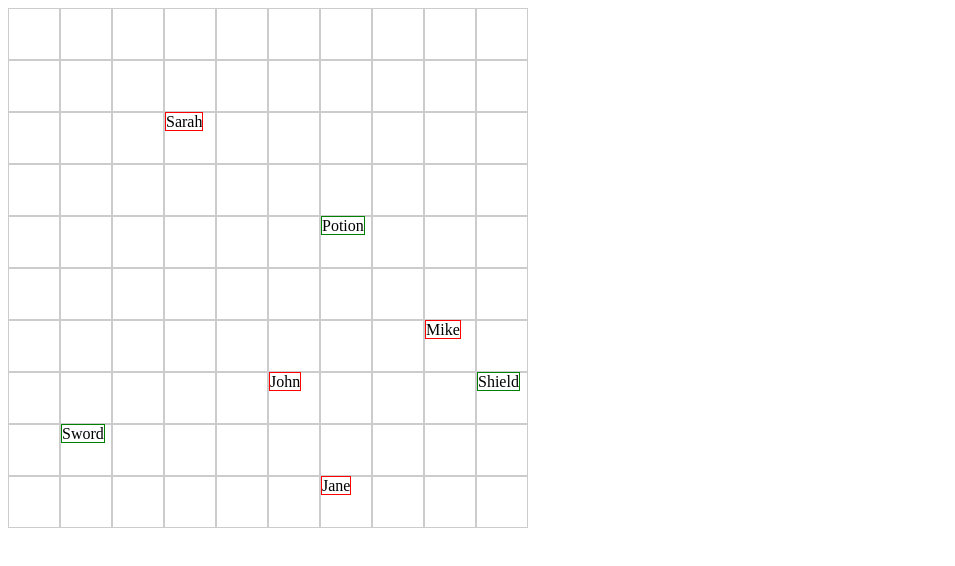
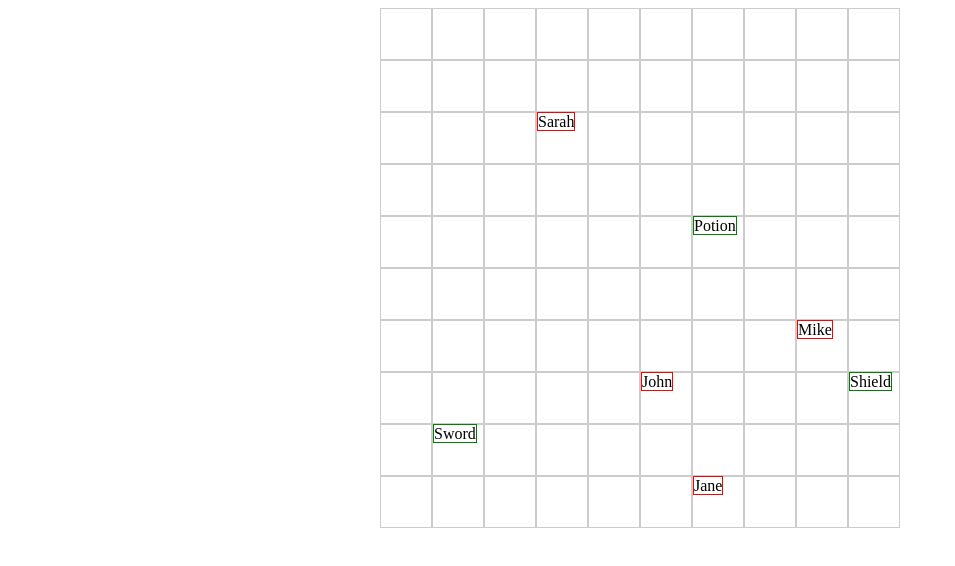
Before and after one commit to NathanArvan/2d-game, an Angular app: page / in a window 1280 px wide. Shown: the top 566 px of the page, without its empty margins (0-955 px from the left). Built offline with nearby package versions, Linux system fonts and the light colour scheme.

Commit message:
center map

```diff
--- a/src/app/components/battle-map-ui/battle-map-ui.component.css
+++ b/src/app/components/battle-map-ui/battle-map-ui.component.css
@@ -0,0 +1,4 @@
+.map-container {
+    display: flex;
+    justify-content: center;
+}
--- a/src/app/components/battle-map-ui/battle-map-ui.component.html
+++ b/src/app/components/battle-map-ui/battle-map-ui.component.html
@@ -3,7 +3,9 @@
 
     <!-- There will be content for showing turn order -->
 
-    <app-map [characters]="characters()" [items]="items()" [location]="location()"></app-map>
+    <div class="map-container">
+      <app-map [characters]="characters()" [items]="items()" [location]="location()"></app-map>
+    </div>
 
     <!-- There will be content for showing the player characters actions -->
 
```
